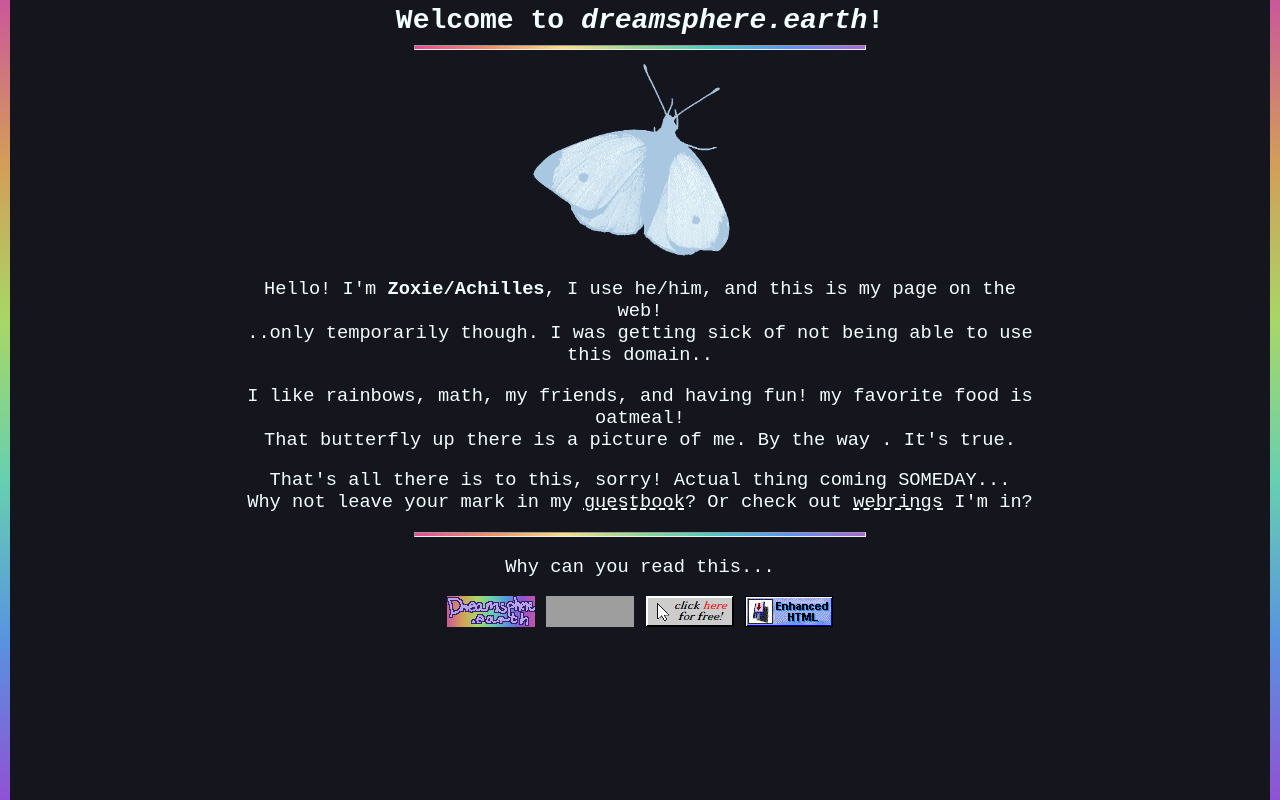
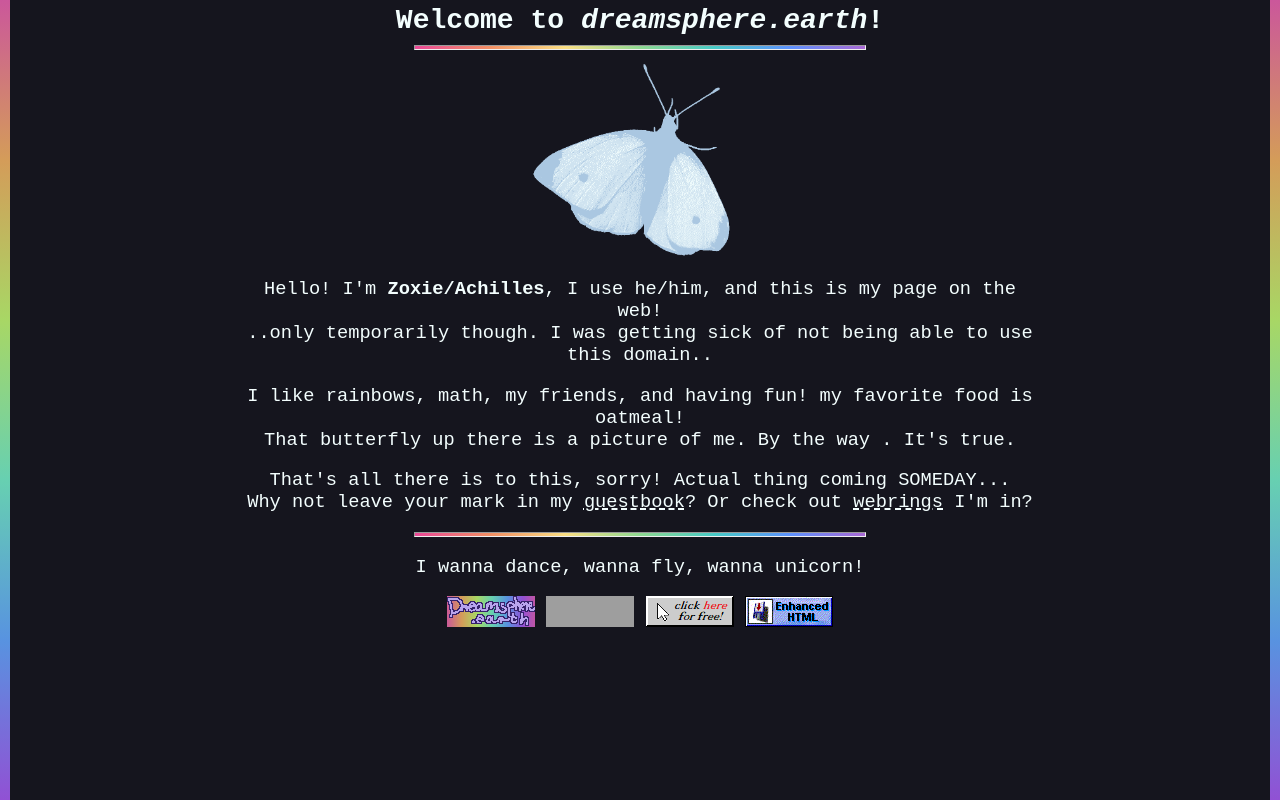
Before and after one commit to lovelysweetdream/lovelysweetdream.github.io, a plain HTML site: page index.html in a window 1280 px wide. Drawn offline with Linux system fonts and the light colour scheme; grey boxes are pictures that could not be loaded; a web font is replaced by a local one.

Commit message:
whooops + yumelink!

```diff
--- a/source.js
+++ b/source.js
@@ -1,3 +1,38 @@
+function quoteGenerator() {
+
+    var quotes = [
+        "This website only exists when you look at it.",
+        "The Quick Brown Fox Jumps Over The Lazy Dog",
+        "Have a Lovely Sweet Dream",
+        "in Life, the Sensuous Dream",
+        "in Limbo, the Silent Dream",
+        "in Logic, the Symbolic Dream",
+        "in Laughter, the Spiritual Dream",
+        "in Lunacy, the Savage Dream",
+        "in Leisure, the Sonorous Dream",
+        "in Linking, the Sapient Dream",
+        "Working... please wait...",
+        "My Nice Mother Long Pond Lots Kill Jack Key",
+        "The New Jersey Has The Long President The New President",
+        "im typing this with a brke keybard",
+        "Get me out of this thing!",
+        "Nobody else but you",
+        "Stop making that big face!",
+        "Frontier Psychiatrist!",
+        "I wanna dance, wanna fly, wanna unicorn!",
+        "I want things to be beautiful.",
+        "Hello my friend",
+        "What Would I Want? Sky",
+        "There's a Sun Around the Bend",
+        "You can have so much fun in this house!",
+        "Why don't you try refreshing the page?",
+    ];
+
+    document.getElementById("quote").innerHTML = quotes[Math.floor(Math.random() * quotes.length)];
+    }
+
+quoteGenerator();
+
 const audioClipPaths = [
         "squeak.mp3",
         "sqreak.mp3",
```
Also changed, not shown: webrings.html (+4 -0 lines).
